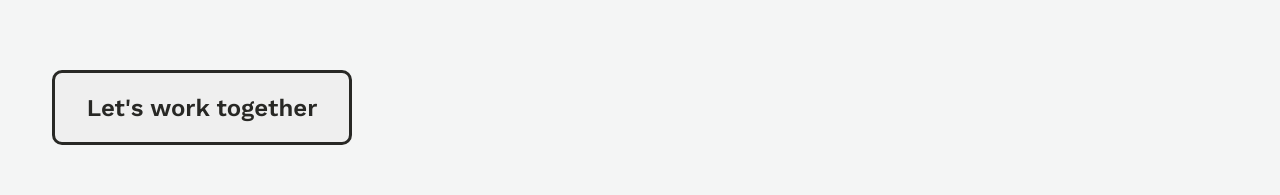
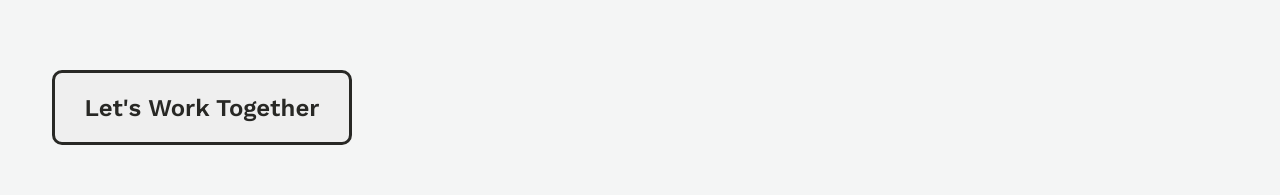
Before and after one commit to Count-MonteCristo/portfolio, a React (Create React App) app: page /portfolio in a window 1280 px wide. Shown: the part 402-597 px from the top of the page. Built offline with nearby package versions, Linux system fonts and the light colour scheme; the HTML template or start-up script is replaced by a standard one.

Commit message:
Fixes navigation bug

```diff
--- a/src/components/HeroPortfolio.js
+++ b/src/components/HeroPortfolio.js
@@ -1,22 +1,16 @@
 import React, { useState, useEffect } from "react";
-import { useNavigate } from "react-router-dom";
 import "./css/heroPortfolio.css";
 import stripesSVG from "../assets/heroStripes.svg";
 import h2StripesSVG from "../assets/h2Stripes.svg";
 import projectsData from "./projectsData";
 
 const HeroPortfolio = () => {
-  const navigate = useNavigate();
   const [totalProjects, setTotalProjects] = useState(0);
 
   useEffect(() => {
     // Calculate the total number of projects from the projectsData array
     setTotalProjects(projectsData.length);
   }, []);
-
-  const handleClick = () => {
-    navigate("/");
-  };
 
   return (
     <>
@@ -48,11 +42,8 @@ const HeroPortfolio = () => {
             </div>
           </div>
           <div className="hero-cta-button">
-            <button
-              onClick={handleClick}
-              className="cta-button-hero"
-            >
-              Let's work together
+            <button className="cta-button-hero">
+              <a href="/">Let's Work Together</a>
             </button>
           </div>
         </div>
--- a/src/components/Work.js
+++ b/src/components/Work.js
@@ -9,7 +9,7 @@ const Work = () => {
   const navigate = useNavigate();
 
   const handleClick = () => {
-    navigate("/portfolio");
+    navigate("portfolio");
   };
 
   return (
@@ -94,11 +94,8 @@ const Work = () => {
               </h3>
             </div>
             <div className="work-section-cta-button">
-              <button
-                onClick={handleClick}
-                className="cta-button"
-              >
-                Explore Portfolio
+              <button className="cta-button">
+                <a href="/portfolio">Explore Portfolio</a>
               </button>
             </div>
           </div>
--- a/src/components/css/heroPortfolio.css
+++ b/src/components/css/heroPortfolio.css
@@ -73,3 +73,7 @@
 .cta-button-hero:hover {
   transform: scale(1.1);
 }
+
+.cta-button-hero a {
+  color: #282825;
+}
--- a/src/components/css/projects.css
+++ b/src/components/css/projects.css
@@ -43,7 +43,6 @@
   max-width: 1200px;
   display: flex;
   flex-wrap: wrap;
-  justify-content: space-between;
   gap: 30px;
 }
 
--- a/src/components/css/stickyHeader.css
+++ b/src/components/css/stickyHeader.css
@@ -28,5 +28,5 @@
 }
 
 .sticky-header a:hover {
-  color: #b7353c; /* Red color on hover */
+  color: #b7353c;
 }
--- a/src/components/css/work.css
+++ b/src/components/css/work.css
@@ -106,3 +106,7 @@
   background: #364b76;
   transform: scale(1.1);
 }
+
+.cta-button a {
+  color: #d4d4d4;
+}
```
